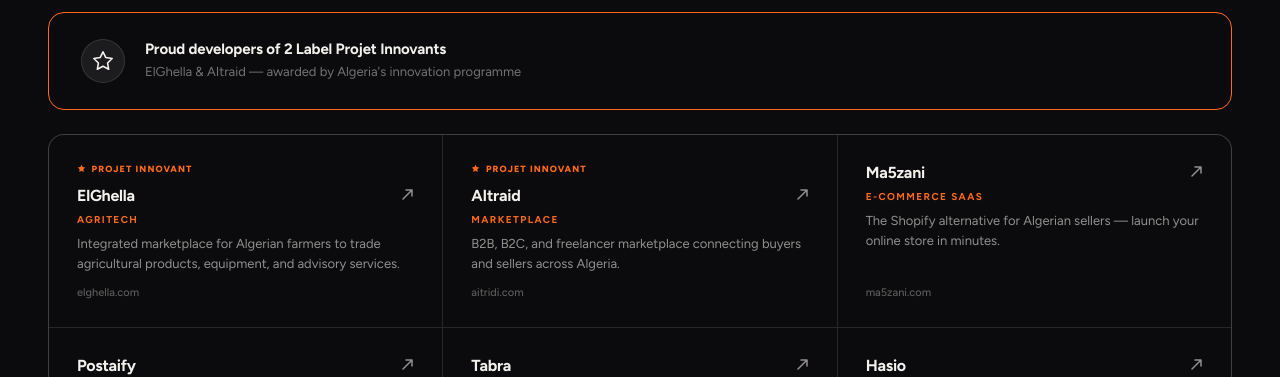
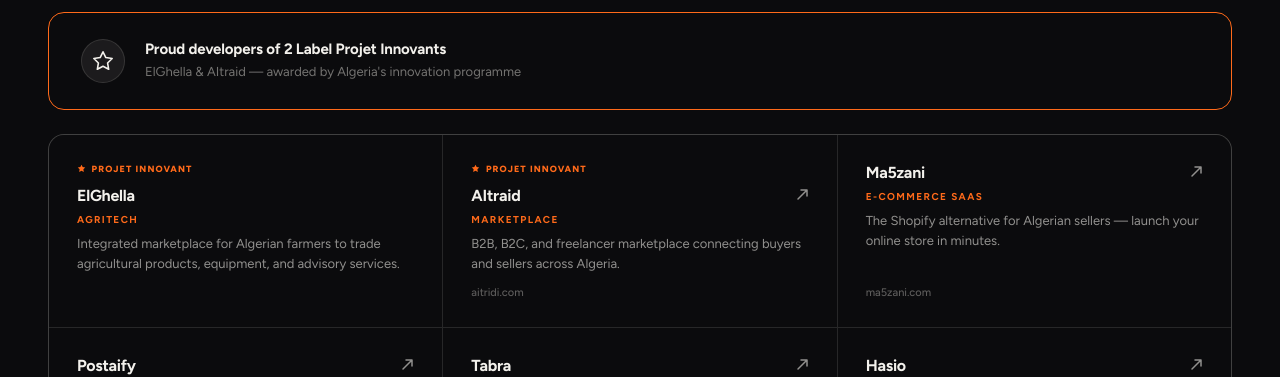
Before and after one commit to autonomyowner/SITEDZ, a React (Vite) app: page /en in a window 1280 px wide. Shown: the part 3380-3757 px from the top of the page. Built offline with nearby package versions, Linux system fonts and the light colour scheme.

Commit message:
Make ElGhella card non-clickable and hide its URL
Co-Authored-By: Claude Opus 4.7 (1M context) <noreply@anthropic.com>

```diff
--- a/src/pages/Home.jsx
+++ b/src/pages/Home.jsx
@@ -287,8 +287,6 @@ function Pricing() {
 const PROJECTS = [
   {
     name: 'ElGhella',
-    url: 'elghella.com',
-    href: 'https://elghella.com',
     tag: 'AgriTech',
     desc: 'Integrated marketplace for Algerian farmers to trade agricultural products, equipment, and advisory services.',
     award: true,
@@ -413,8 +411,13 @@ function Projects() {
 
         {/* Grid */}
         <div className="projects__grid">
-          {PROJECTS.map((p) => (
-            <a key={p.name} href={p.href} target="_blank" rel="noopener noreferrer" className="project-card">
+          {PROJECTS.map((p) => {
+            const Wrapper = p.href ? 'a' : 'div'
+            const wrapperProps = p.href
+              ? { href: p.href, target: '_blank', rel: 'noopener noreferrer' }
+              : {}
+            return (
+              <Wrapper key={p.name} {...wrapperProps} className="project-card">
                 {p.award && (
                   <span className="project-card__award">
                     <svg width="9" height="9" viewBox="0 0 24 24" fill="currentColor" aria-hidden="true">
@@ -425,15 +428,18 @@ function Projects() {
                 )}
                 <div className="project-card__top">
                   <h3 className="project-card__name">{p.name}</h3>
+                  {p.href && (
                     <svg width="13" height="13" viewBox="0 0 13 13" fill="none" className="project-card__arrow" aria-hidden="true">
                       <path d="M2 11L11 2M11 2H5M11 2V8" stroke="currentColor" strokeWidth="1.5" strokeLinecap="round" strokeLinejoin="round" />
                     </svg>
+                  )}
                 </div>
                 <span className="project-card__tag">{p.tag}</span>
                 <p className="project-card__desc">{p.desc}</p>
-              <span className="project-card__url">{p.url}</span>
-            </a>
-          ))}
+                {p.url && <span className="project-card__url">{p.url}</span>}
+              </Wrapper>
+            )
+          })}
         </div>
       </div>
     </section>
--- a/src/pages/HomeAr.jsx
+++ b/src/pages/HomeAr.jsx
@@ -63,8 +63,6 @@ const STATS = [
 const PROJECTS = [
   {
     name: 'الغلة',
-    url: 'elghella.com',
-    href: 'https://elghella.com',
     tag: 'تقنية زراعية',
     desc: 'منصة متكاملة للمزارعين الجزائريين لتداول المنتجات الزراعية والمعدات والخدمات الاستشارية.',
     award: true,
@@ -359,8 +357,13 @@ function Projects() {
         </div>
 
         <div className="projects__grid">
-          {PROJECTS.map((p) => (
-            <a key={p.name} href={p.href} target="_blank" rel="noopener noreferrer" className="project-card">
+          {PROJECTS.map((p) => {
+            const Wrapper = p.href ? 'a' : 'div'
+            const wrapperProps = p.href
+              ? { href: p.href, target: '_blank', rel: 'noopener noreferrer' }
+              : {}
+            return (
+              <Wrapper key={p.name} {...wrapperProps} className="project-card">
                 {p.award && (
                   <span className="project-card__award">
                     <svg width="9" height="9" viewBox="0 0 24 24" fill="currentColor" aria-hidden="true">
@@ -371,15 +374,18 @@ function Projects() {
                 )}
                 <div className="project-card__top">
                   <h3 className="project-card__name">{p.name}</h3>
+                  {p.href && (
                     <svg width="13" height="13" viewBox="0 0 13 13" fill="none" className="project-card__arrow" aria-hidden="true">
                       <path d="M2 11L11 2M11 2H5M11 2V8" stroke="currentColor" strokeWidth="1.5" strokeLinecap="round" strokeLinejoin="round" />
                     </svg>
+                  )}
                 </div>
                 <span className="project-card__tag">{p.tag}</span>
                 <p className="project-card__desc">{p.desc}</p>
-              <span className="project-card__url">{p.url}</span>
-            </a>
-          ))}
+                {p.url && <span className="project-card__url">{p.url}</span>}
+              </Wrapper>
+            )
+          })}
         </div>
       </div>
     </section>
```
Lines whose indentation alone changed are shown as unchanged.
